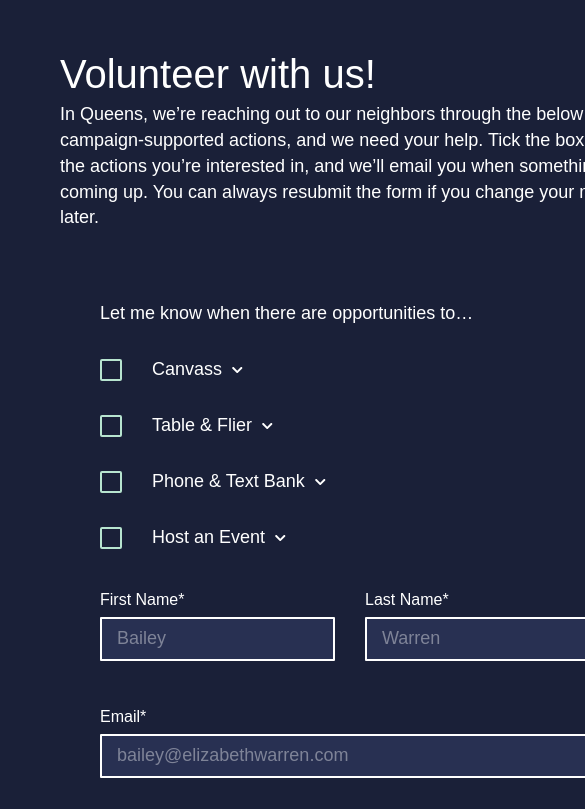
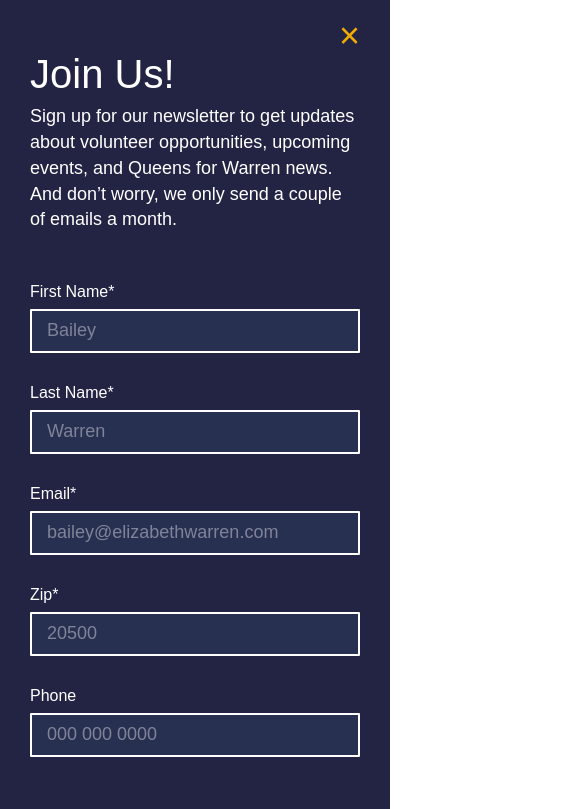
Before and after one commit to katycarr/q4w, a React (Create React App) app: page /volunteer in a window 390 px wide. Shown: the top 809 px of the page, 585 px wide, since content can reach past the window. Built offline with nearby package versions, Linux system fonts and the light colour scheme; a web font is replaced by a local one.

Commit message:
mobile styling

```diff
--- a/src/components/home.jsx
+++ b/src/components/home.jsx
@@ -33,28 +33,28 @@ class Home extends Component {
             president. We hope you’ll join us!
           </div>
           <div className="segment__links">
-            <Link
-              className="segment__link"
-              to="/volunteer"
-            >
-              Volunteer
-            </Link>
             <a
               className="segment__link"
               href="http://ewar.ren/queens"
               target="_blank"
               rel="noopener noreferrer"
             >
-              Attend an event
+              Upcoming Events
             </a>
             <a
-              className="segment__link segment__link--last"
-              href="/"
+              className="segment__link"
+              href="https://www.elections.ny.gov/VotingRegister.html"
               target="_blank"
               rel="noopener noreferrer"
             >
-              Donate
+              NY Voter Registration
             </a>
+            <Link
+              className="segment__link segment__link--last"
+              to="/volunteer"
+            >
+              Newsletter
+            </Link>
           </div>
         </div>
         <div className="segment">
--- a/src/components/layout.jsx
+++ b/src/components/layout.jsx
@@ -5,6 +5,7 @@ import bg from '../assets/bg.jpg';
 class Layout extends Component {
   componentDidMount() {
     document.title = 'Queens for Warren';
+    window.scrollTo(0, 0);
   }
 
   render() {
--- a/src/components/trainings.jsx
+++ b/src/components/trainings.jsx
@@ -5,9 +5,10 @@ import '../trainings.scss';
 const Trainings = () => {
   const buttons = [
     { name: 'Cavass Training', url: '/' },
-    { name: 'Tabling & Fliering Training', url: '/' },
+    { name: 'Reach Training', url: '/' },
     { name: 'Phone Bank Training', url: '/' },
     { name: 'Text Bank Training', url: '/' },
+    { name: 'All Campaign Trainings', url: '/' },
   ];
 
   return (
--- a/src/components/volunteer.jsx
+++ b/src/components/volunteer.jsx
@@ -2,28 +2,8 @@ import React, { Component } from 'react';
 import { Link } from 'react-router-dom';
 import Layout from './layout';
 import '../volunteer.scss';
-import DropdownList from './dropdown-list';
 import TextInput from './text-input';
 import Trainings from './trainings';
-
-const VOL_OPTIONS = [
-  { name: 'Canvass',
-    desc: 'Canvassing is when you knock on doors in your neighborhood to talk to people about Elizabeth Warren and record data about registered Democrats for the Warren campaign.' },
-  { name: 'Table & Flier',
-    desc: 'Tabling entails setting up a table outside of a well-trafficked area to hand out campaign literature, gather supporter data, talk to people about Elizabeth Warren, increase visibility within the borough, and (sometimes) register voters. Fliering is very similar to tabling, but rather than setting up a table, you simply hand out fliers. This is a little bit more agile and done at places like subway stations, well-trafficked sidewalks, etc.' },
-  { name: 'Phone & Text Bank',
-    desc: 'Text and call a list of people that the Warren campaign wants to reach out to. Sometimes you will call or text people who don’t live in your state. The campaign provides a script.' },
-  { name: 'Host an Event',
-    desc: <div>Hold an event with your community to discuss Elizabeth Warren’s plans and why you support her. We encourage you to do something fun while you talk. A few ideas include…
-      <ul>
-        <li>Doing a park cleanup with your mosque, synagogue, or church group</li>
-        <li>Meeting up at the local dog park with your neighbors and their dogs</li>
-        <li>Talking policy while crafting at a cafe</li>
-        <li>Having a Moms for Warren night out with your mom group</li>
-      </ul>
-      Anyone can list an event like this on events.elizabethwarren.com, and the Queens for Warren team is happy to help you every step of the way.
-    </div> },
-];
 
 const emailReg = '^[a-zA-Z0-9.!#$%&’*+/=?^_`{|}~-]+@[a-zA-Z0-9-]+(?:.[a-zA-Z0-9-]+)*$';
 
@@ -57,18 +37,10 @@ class Volunteer extends Component {
   renderDone() {
     return (
       <React.Fragment>
-        <h1>Thank you for signing up to volunteer with us!</h1>
+        <h1>Thank you for subscribing to our newsletter!</h1>
         <div className="vol__info vol__info--top">
-          You’ll get an email from us as soon as we have an action on the calendar that
-          matches your preferences.
-        </div>
-        <div className="vol__info">
-          You can return to this form at any time to update your volunteer preferences,
-          as long as you use the same email address!
-        </div>
-        <div className="vol__info">
-          In the meantime, we highly recommend that you sign up for an official campaign
-          training for the actions you opted in for:
+          Can’t wait to start volunteering? Sign up for one of these official campaign
+          trainings so that you can hit the ground running:
         </div>
         <Trainings />
         <Link to="/" className="vol__done">Done</Link>
@@ -82,21 +54,15 @@ class Volunteer extends Component {
         <Link to="/" className="close-link">&times;</Link>
         { this.state.done ? this.renderDone() :
             <React.Fragment>
-              <h1>Volunteer with us!</h1>
+              <h1>Join Us!</h1>
               <div className="vol__info">
-                In Queens, we’re reaching out to our neighbors through the below
-                campaign-supported actions, and we need your help. Tick the boxes
-                for the actions you’re interested in, and we’ll email you when
-                something’s coming up. You can always resubmit the form if you
-                change your mind later.
+                Sign up for our newsletter to get updates about volunteer opportunities,
+                upcoming events, and Queens for Warren news. And don’t worry, we only
+                send a couple of emails a month.
               </div>
               <form className="vol__form" onSubmit={this.handleSubmit}>
-                <div className="vol__info">
-                  Let me know when there are opportunities to…
-                </div>
-                <DropdownList options={VOL_OPTIONS} />
                 {this.renderTextInputs()}
-                <input type="submit" className="vol__submit button" />
+                <input type="submit" className="vol__submit button" value="Subscribe"/>
               </form>
             </React.Fragment>
         }
--- a/src/home.scss
+++ b/src/home.scss
@@ -1,3 +1,5 @@
+@import "variables";
+
 .segment {
   margin: auto;
   padding-bottom: 30px;
@@ -14,7 +16,7 @@
   }
 
   &__links {
-    color: #f1ad03;
+    color: $queensYellow;
     font-size: 18px;
     font-weight: 600;
   }
@@ -22,15 +24,25 @@
   &__link {
     transition: color 300ms ease-in-out;
     text-decoration: none;
-    color: #ffbf00;
+    color: $queensYellow;
     margin-right: 58px;
 
     &:hover {
-      color: rgba(255,191,0,.6);
+      color: $dimYellow;
+    }
+
+    @media (max-width: $mobileBreakpoint) {
+      display: block;
+      margin: auto;
+      margin-bottom: 40px;
     }
 
     &--last {
       margin-right: 0;
+
+      @media (max-width: $mobileBreakpoint) {
+        margin-bottom: 0;
+      }
     }
   }
 }
--- a/src/layout.scss
+++ b/src/layout.scss
@@ -1,4 +1,5 @@
 @import url('https://fonts.googleapis.com/css?family=Muli:400,600&display=swap');
+@import "variables";
 
 .App {
   text-align: center;
@@ -11,25 +12,51 @@
   text-rendering: optimizeLegibility;
   color: white;
   letter-spacing: 0em;
+
+  @media (max-width: $mobileBreakpoint) {
+    overflow: scroll;
+    height: auto;
+    width: 100%;
+    display: flex;
+    flex-direction: column-reverse;
+  }
 }
 
 img.background {
   height: 100%;
   position: fixed;
+
+  @media (max-width: $mobileBreakpoint) {
+    position: relative;
+    height: auto;
+    left: -20%;
+    width: 140%;
+  }
 }
 
 .content {
   height: 100%;
   position: absolute;
-  background-color: #1a2038;
+  background-color: $queensBlue;
   width: 50%;
   min-width: 700px;
   overflow-y: scroll;
+
+  @media (max-width: $mobileBreakpoint) {
+    height: auto;
+    min-width: unset;
+    overflow: hidden;
+    width: 100%;
+    position: relative;
+  }
 
   .container {
     padding: 25px 60px;
     position: relative;
     box-sizing: border-box;
     height: auto;
+    @media (max-width: $mobileBreakpoint) {
+      padding: 25px 30px;
+    }
   }
 }
--- a/src/social-links.scss
+++ b/src/social-links.scss
@@ -1,14 +1,21 @@
+@import "variables";
+
 .social {
   margin: auto;
   margin-top: 30px;
   display: inline-block;
+
+  @media (max-width: $mobileBreakpoint) {
+    display: flex;
+    justify-content: space-evenly;
+    margin-top: 10px;
+  }
 
   &__wrapper {
     width: 28px;
     height: 28px;
     box-sizing: content-box;
     display: inline-block;
-    border-radius: 15px;
     color: rgb(183,228,207);
     margin: 0 4px;
     opacity: 1;
--- /dev/null
+++ b/src/variables.scss
@@ -0,0 +1,8 @@
+
+// colors
+$queensYellow: rgb(241,173,3);
+$dimYellow: rgba(241,173,3, 0.6);
+$errorRed: #b61b28;
+$queensBlue: rgb(35,36,68);
+
+$mobileBreakpoint: 767px;
--- a/src/volunteer.scss
+++ b/src/volunteer.scss
@@ -1,3 +1,5 @@
+@import "variables";
+
 h1 {
   font-size: 40px;
   font-weight: normal;
@@ -11,7 +13,7 @@ h1 {
     font-weight: normal;
     line-height: 1.44;
     font-size: 18px;
-    margin-bottom: 30px;
+    margin-top: 7px;
 
     &--top {
       margin-top: 30px;
@@ -19,6 +21,10 @@ h1 {
   }
   &__form {
     padding: 40px;
+
+    @media (max-width: $mobileBreakpoint) {
+      padding: 40px 0;
+    }
   }
 
   &__check {
@@ -90,7 +96,7 @@ h1 {
   &__error {
     visibility: hidden;
     text-align: right;
-    color: #b61b28;
+    color: $errorRed;
     font-size: 14px;
     font-weight: 600;
   }
@@ -100,6 +106,10 @@ h1 {
     flex-wrap: wrap;
     justify-content: space-between;
     padding-top: 10px;
+
+    @media (max-width: $mobileBreakpoint) {
+      margin-bottom: 50px;
+    }
   }
 
   &__input-container {
@@ -111,6 +121,10 @@ h1 {
       padding-bottom: 8px;
     }
     &--full {
+      width: 100%;
+    }
+
+    @media (max-width: $mobileBreakpoint) {
       width: 100%;
     }
   }
@@ -144,7 +158,7 @@ h1 {
     }
 
     &--visited:invalid {
-      border-color: #b61b28;
+      border-color: $errorRed;
       background-image: url('./assets/x-icon-2.png');
       background-repeat: no-repeat;
       background-position: right;
@@ -162,7 +176,7 @@ h1 {
   }
 
   &__done {
-    color: #f1ad03;
+    color: $queensYellow;
     font-size: 18px;
     line-height: 1.44;
     margin-top: 30px;
@@ -172,8 +186,8 @@ h1 {
 
 .button {
   width: 265px;
-  background-color: #f1ad03;
-  color: #232444;
+  background-color: $queensYellow;
+  color: $queensBlue;
   font-size: 18px;
   font-weight: 600;
   border: unset;
@@ -186,13 +200,13 @@ h1 {
   line-height: 1.44;
 
   &:hover {
-    background-color: rgba(255,191,0,0.6);
+    background-color: $dimYellow;
   }
 }
 
 .close-link {
   position: absolute;
-  color: #f1ad03;
+  color: $queensYellow;
   font-size: 36px;
   text-decoration: none;
   right: 30px;
@@ -202,7 +216,7 @@ h1 {
   transition: color 300ms ease-in-out;
 
   &:hover {
-    color: rgba(255,191,0,0.6);
+    color: $dimYellow;
   }
 }
 
@@ -210,15 +224,19 @@ h1 {
   &__container {
     display: flex;
     flex-wrap: wrap;
-    justify-content: space-between;
-    max-width: 560px;
-    margin: auto;
+    justify-content: space-around;
     padding-top: 10px;
+    margin-top: 50px;
+    margin-left: -5px;
+    margin-right: -5px;
   }
 
   &__button {
     display: inline-block;
     margin-bottom: 20px;
-    padding: 17px 0;
+    padding: 20px 0;
+    margin-left: 10px;
+    margin-right: 10px;
+    border-radius: 1px;
   }
 }
```
Also changed, not shown: src/components/social-links.jsx (+8 -8 lines).
